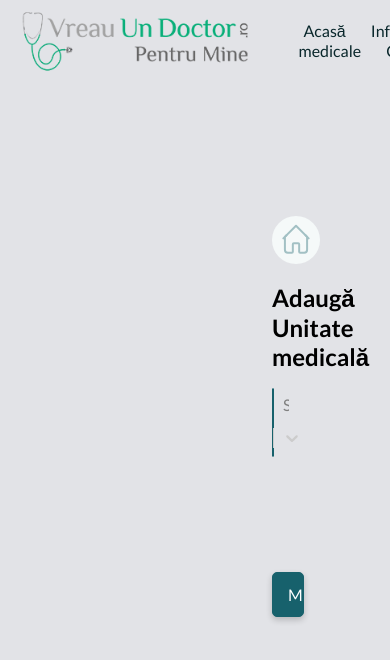
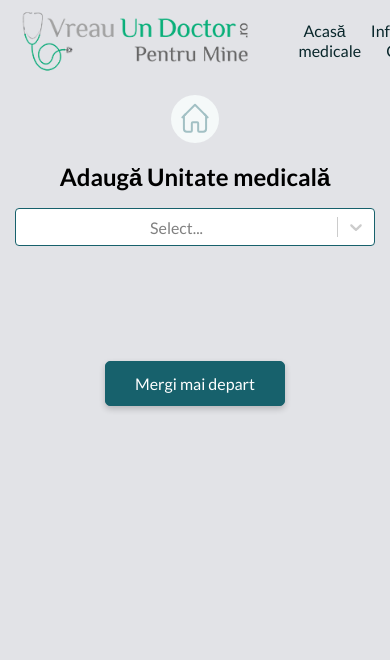
Before and after one commit to galoscar07/vud-frontend, a React (Create React App) app: page /add-medical-unit in a window 390 px wide. Shown: the top 660 px of the page. Built offline with nearby package versions, Linux system fonts and the light colour scheme.

Commit message:
add medical unit mobile

```diff
--- a/src/components/Dropdown/Dropdown.js
+++ b/src/components/Dropdown/Dropdown.js
@@ -5,7 +5,9 @@ import "./Dropdown.scss";
 const options = [
     { value: 'chocolate', label: 'Chocolate' },
     { value: 'strawberry', label: 'Strawberry' },
-    { value: 'vanilla', label: 'Vanilla' }
+    { value: 'vanilla', label: 'Vanilla' },
+    { value: 'blueberry', label: 'Blueberry' },
+    { value: 'bannana', label: 'Bannana' },
 ]
 
 const styles = {
--- a/src/components/Dropdown/Dropdown.scss
+++ b/src/components/Dropdown/Dropdown.scss
@@ -5,13 +5,18 @@
   flex-direction: row;
   align-items: center;
   justify-content: space-between;
+  flex-wrap: wrap;
+  row-gap: $spacing-xsmall;
   margin-top: $spacing-small;
 
   .selected-wrapper {
     display: flex;
+    flex-wrap: wrap;
+    row-gap: $spacing-xsmall;
   }
 
-    .selected-option, .counter {
+  .selected-option,
+  .counter {
     background: $color-primary;
     color: white;
     display: flex;
--- a/src/pages/AddUnit/AddUnit.scss
+++ b/src/pages/AddUnit/AddUnit.scss
@@ -8,3 +8,10 @@
         margin: $spacing-big auto auto auto;
     }
 }
+
+@media screen and (max-width: $mobile-big-width) {
+    .add-unit-page {
+        margin: $spacing-small $spacing-small $spacing-medium $spacing-small;
+
+    }
+}
--- a/src/styles/form.scss
+++ b/src/styles/form.scss
@@ -114,9 +114,7 @@ form {
 }
 
 @media screen and (max-width: $mobile-big-width) {
-    form {
-        .button {
-            width: 50%;
-        }
+    .button {
+        width: 50%!important;
     }
 }
```
Lines whose indentation alone changed are shown as unchanged.
